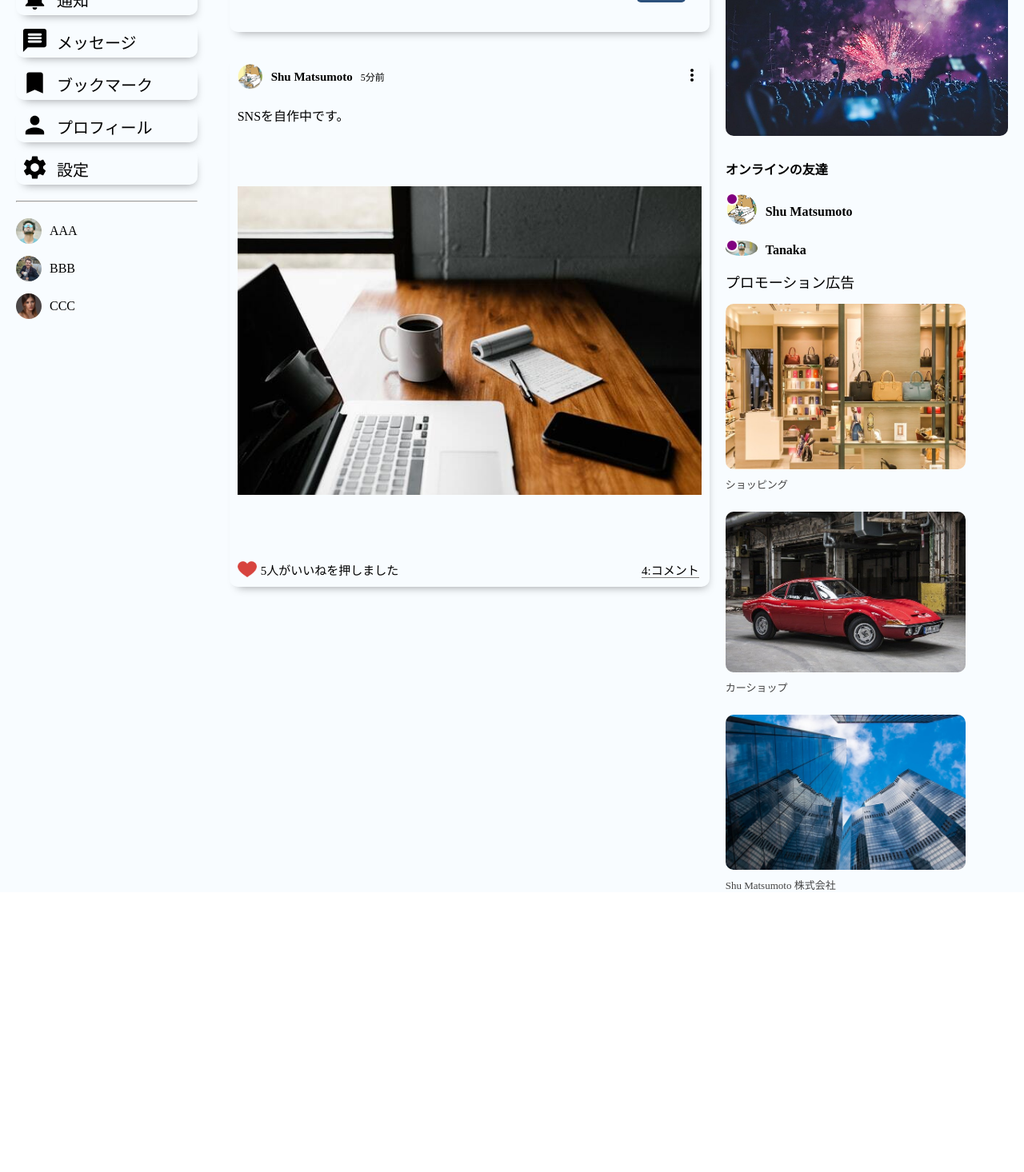
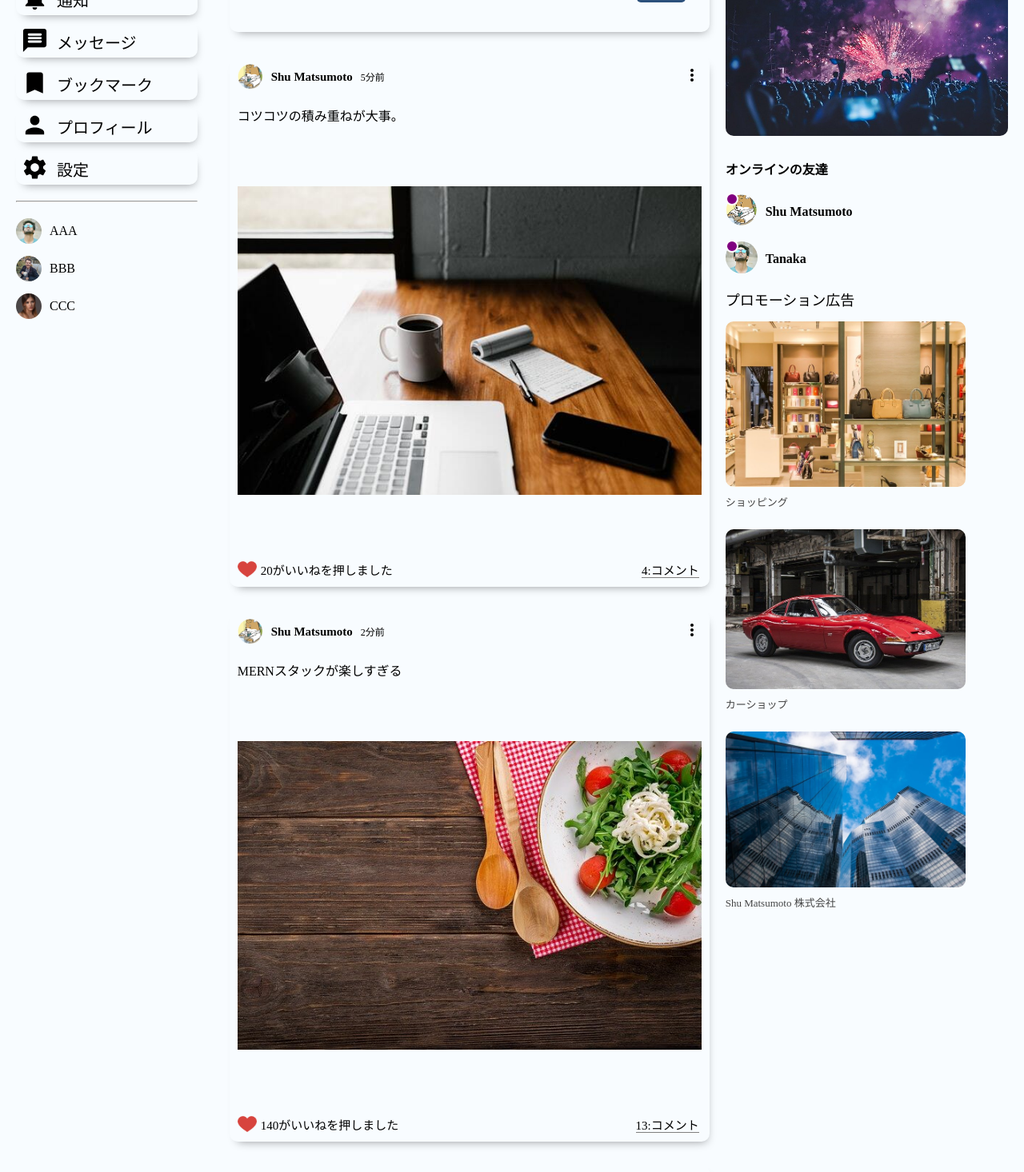
Before and after one commit to shumatsumoto/sns-app-frontend, a React (Create React App) app: page / in a window 1280 px wide. Shown: the part 200-1666 px from the top of the page at 80% size. Before the commit the page ends 1317 px from the top, so only its background shows below. Built offline with nearby package versions, Linux system fonts and the light colour scheme.

Commit message:
dummydataを表示 posts

```diff
--- a/src/components/post/Post.jsx
+++ b/src/components/post/Post.jsx
@@ -2,7 +2,8 @@
 import React from "react";
 import "./Post.css";
 
-function Post() {
+function Post({ post }) {
+  console.log(post);
   return (
     <div className="post">
       <div className="postWrapper">
@@ -14,23 +15,25 @@
               className="postProfileImg"
             />
             <span className="postUsername">Shu Matsumoto</span>
-            <span className="postDate">5分前</span>
+            <span className="postDate">{post.date}</span>
           </div>
           <div className="postTopRight">
             <MoreVert />
           </div>
         </div>
         <div className="postCenter">
-          <span className="postText">SNSを自作中です。</span>
-          <img src="./assets/post/1.jpeg" alt="" className="postImg" />
+          <span className="postText">{post.desc}</span>
+          <img src={post.photo} alt="" className="postImg" />
         </div>
         <div className="postBottom">
           <div className="postBottomLeft">
             <img src="./assets/heart.png" alt="" className="likeIcon" />
-            <span className="postLikeCounter">5人がいいねを押しました</span>
+            <span className="postLikeCounter">
+              {post.like}がいいねを押しました
+            </span>
           </div>
           <div className="postBottomRight">
-            <span className="postCommentText">4:コメント</span>
+            <span className="postCommentText">{post.comment}:コメント</span>
           </div>
         </div>
       </div>
--- a/src/components/rightbar/Rightbar.css
+++ b/src/components/rightbar/Rightbar.css
@@ -51,7 +51,7 @@
 
 .rightbarProfileImg {
   width: 40px;
-  height: auto;
+  height: 40px;
   border-radius: 50%;
   object-fit: cover;
 }
--- a/src/components/timeline/TimeLine.jsx
+++ b/src/components/timeline/TimeLine.jsx
@@ -2,13 +2,16 @@
 import Post from "../post/Post";
 import Share from "../share/Share";
 import "./TimeLine.css";
+import { Posts } from "../../dummyData";
 
 function TimeLine() {
   return (
     <div className="timeline">
       <div className="timelineWrapper">
         <Share />
-        <Post />
+        {Posts.map((post) => (
+          <Post post={post} key={post.id} />
+        ))}
       </div>
     </div>
   );
```
